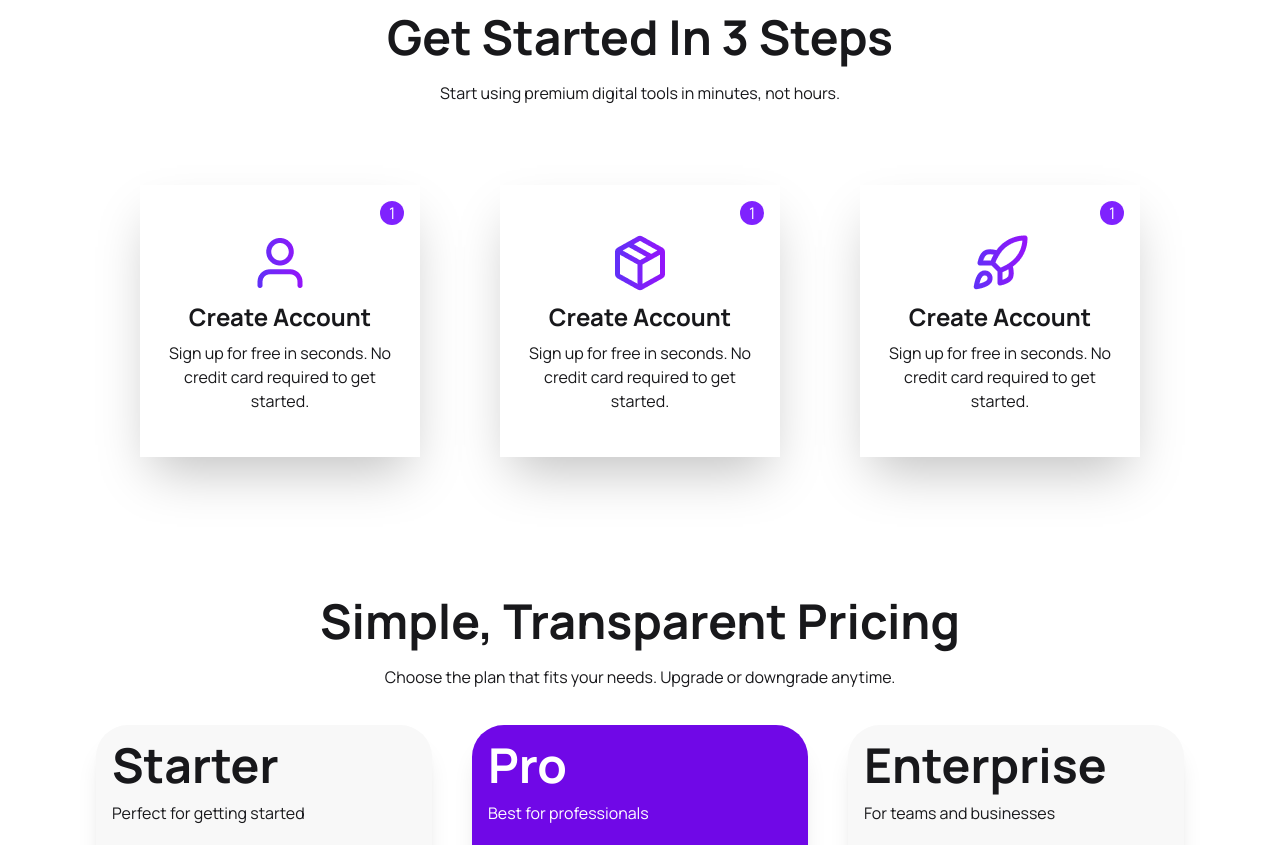
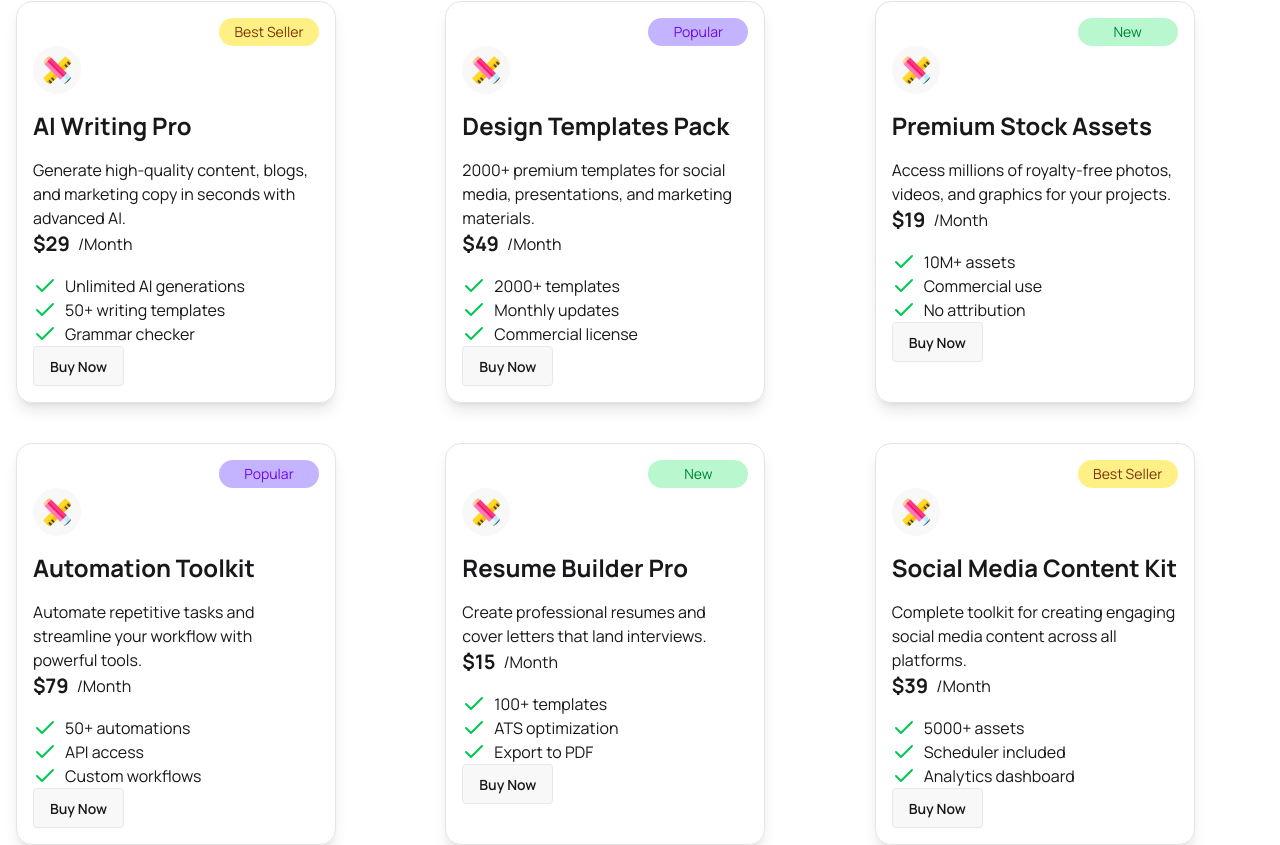
Before and after one commit to Mahadi176/Digitool-Platform, a React (Vite) app: page / in a window 1280 px wide. Shown: the part 1069-1914 px from the top of the page. Built offline with nearby package versions, Linux system fonts and the light colour scheme.

Commit message:
products and cart added

```diff
--- a/index.html
+++ b/index.html
@@ -2,9 +2,9 @@
 <html lang="en" data-theme="light">
   <head>
     <meta charset="UTF-8" />
-    <link rel="icon" type="image/svg+xml" href="/favicon.svg" />
+    <link rel="icon" type="image/svg+xml" href="/src/assets/rocket.png" />
     <meta name="viewport" content="width=device-width, initial-scale=1.0" />
-    <title>digitool-platform</title>
+    <title>Digitool-platform</title>
   </head>
   <body>
     <div id="root"></div>
--- /dev/null
+++ b/public/ProductData.json
@@ -0,0 +1,86 @@
+[
+  {
+    "id": 1,
+    "title": "AI Writing Pro",
+    "description": "Generate high-quality content, blogs, and marketing copy in seconds with advanced AI.",
+    "price": 29,
+    "duration": "monthly",
+    "status": "best-seller",
+    "features": [
+      "Unlimited AI generations",
+      "50+ writing templates",
+      "Grammar checker"
+    ],
+    "image": "../src/assets/products/design-tool.png "
+  },
+  {
+    "id": 2,
+    "title": "Design Templates Pack",
+    "description": "2000+ premium templates for social media, presentations, and marketing materials.",
+    "price": 49,
+    "duration": "one-time",
+    "status": "popular",
+    "features": [
+      "2000+ templates",
+      "Monthly updates",
+      "Commercial license"
+    ],
+    "image": "../src/assets/products/design-tool.png"
+  },
+  {
+    "id": 3,
+    "title": "Premium Stock Assets",
+    "description": "Access millions of royalty-free photos, videos, and graphics for your projects.",
+    "price": 19,
+    "duration": "monthly",
+    "status": "new",
+    "features": [
+      "10M+ assets",
+      "Commercial use",
+      "No attribution"
+    ],
+    "image": "../src/assets/products/design-tool.png"
+  },
+  {
+    "id": 4,
+    "title": "Automation Toolkit",
+    "description": "Automate repetitive tasks and streamline your workflow with powerful tools.",
+    "price": 79,
+    "duration": "monthly",
+    "status": "popular",
+    "features": [
+      "50+ automations",
+      "API access",
+      "Custom workflows"
+    ],
+    "image": "../src/assets/products/design-tool.png"
+  },
+  {
+    "id": 5,
+    "title": "Resume Builder Pro",
+    "description": "Create professional resumes and cover letters that land interviews.",
+    "price": 15,
+    "duration": "one-time",
+    "status": "new",
+    "features": [
+      "100+ templates",
+      "ATS optimization",
+      "Export to PDF"
+    ],
+    "image": "../src/assets/products/design-tool.png"
+  },
+  {
+    "id": 6,
+    "title": "Social Media Content Kit",
+    "description": "Complete toolkit for creating engaging social media content across all platforms.",
+    "price": 39,
+    "duration": "monthly",
+    "status": "best-seller",
+    "features": [
+      "5000+ assets",
+      "Scheduler included",
+      "Analytics dashboard"
+    ],
+    "image": "../src/assets/products/design-tool.png"
+  }
+]
--- a/src/App.jsx
+++ b/src/App.jsx
@@ -5,7 +5,10 @@ import Banner2 from './Components/Banner2'
 import Footer from './Components/Footer'
 import GetStarted from './Components/GetStarted'
 import Pricing from './Components/Pricing/Pricing'
+import Products from './Components/Products/Products'
+import Cart from './Components/Carts/Cart'
 import { Suspense } from 'react'
+import { useState } from 'react'
 
 const getPricing = async() => {
   const res = await fetch('../public/Pricing.json');
@@ -14,16 +17,35 @@ const getPricing = async() => {
 
 const pricingPromise = getPricing();
 
+const GetProduct = async() =>{
+  const res = await fetch('../public/ProductData.json');
+  return res.json();
+}
+
+const productPromise = GetProduct();
 
 function App() {
+
+   const [activeTab,setActiveTab] = useState("product")
+  const [carts,setCarts] = useState([])
 
   return (
     <>
       <Navbar/>
       <Banner/>
       <Banner2/>
+      {/* <Products productPromise={productPromise}/> */}
+<div>
+    <div className="tabs tabs-box justify-center bg-transparent">
+  <input type="radio" name="my_tabs_1" className="tab rounded-full w-40" aria-label="Product" onClick={()=> setActiveTab("product")} defaultChecked/>
+  <input type="radio" name="my_tabs_1" className="tab rounded-full w-40" aria-label={`Cart (${carts.length})`} onClick={()=> setActiveTab("cart")}  />
+</div>
+</div>
+   {activeTab ==="product" && <Products productPromise={productPromise} carts={carts} setCarts={setCarts}/>}
+   {activeTab === "cart" && <Cart carts={carts} setCarts={setCarts}/>}
+
       <GetStarted/>
-     <Suspense fallback={<span class="loading loading-spinner loading-xl"></span>}>
+     <Suspense fallback={<span className="loading loading-spinner loading-xl"></span>}>
        <Pricing pricingPromise={pricingPromise}/>
      </Suspense>
       <Footer/>
--- a/src/Components/Banner.jsx
+++ b/src/Components/Banner.jsx
@@ -4,7 +4,7 @@ import React from 'react';
 
 const Banner = () => {
   return (
-    <div className="relative min-h-162.5 flex items-center overflow-hidden p-4j">
+    <div className="relative min-h-162.5 flex items-center overflow-hidden p-4">
       <div className=" mx-auto grid grid-cols-1 lg:grid-cols-2 gap-10 items-center relative z-10">
         {/* Left Content */}
         <div className="space-y-4">
--- /dev/null
+++ b/src/Components/Carts/Cart.jsx
@@ -0,0 +1,55 @@
+import React from 'react';
+
+const Cart = ({carts,setCarts}) => {
+   const totalPrice = carts.reduce((sum,cart)=> sum + cart.price,0)
+   const handleCheckout =()=> {
+     setCarts([])
+   }
+   const handleDelete = (cart) => {
+   const filteredCart = carts.filter(c => c.id !== cart.id)
+    setCarts(filteredCart)
+   }
+    return (
+        <div className='p-10 lg:w-5xl  mx-auto'>
+            <h1 className='text-3xl font-bold mb-10'>Your Cart</h1>
+            {
+                carts.length === 0 ? <p className='text-xl p-10 text-gray-400 font-bold text-center'>Your cart is Empty</p> :
+                <>
+
+                <div className='w-full'>
+                {
+                    carts.map(cart => <div key={cart.id} className='md:flex items-center justify-between border border-gray-100 shadow-lg rounded-4xl p-5 mb-5  bg-gray-200'>
+                        <div className=''>
+                            <img className='h-20 w-20' src={cart.image} alt="" />
+                        </div>
+                        <div>
+                            <h2 className='text-xl font-bold'>{cart.title}</h2>
+                            <p>{cart.description}</p>
+                        </div>
+                        <div>
+                            <h2 className='text-2xl font-bold'>{cart.price}</h2>
+                            <p>/Month</p>
+                        </div>
+                        <div>
+                            <button onClick={() => handleDelete(cart)} className='btn rounded-full bg-violet-700 text-white'>X</button>
+                        </div>
+                    </div>)
+                }
+            </div>
+            <div className='flex w-full items-center justify-between px-7 py-10 mt-5  bg-black text-white text-3xl font-bold rounded-4xl '>
+                <div>Total</div>
+                <div>$ {totalPrice}</div>
+            </div>
+            <div>
+                <button onClick={handleCheckout} className='w-full bg-red-500 text-white text-2xl font-bold p-5 rounded-4xl my-5'>
+                    checkout
+                </button>
+            </div>
+                </>
+            }
+
+        </div>
+    );
+};
+
+export default Cart;
--- /dev/null
+++ b/src/Components/Products/ProductCard.jsx
@@ -0,0 +1,49 @@
+import React, { useState } from 'react';
+import ProductFeature from './ProductFeature';
+
+
+const ProductCard = ({product,carts,setCarts}) => {
+
+    const [isBuy, setIsBuy] = useState(false)
+
+    const handleBuy = () =>{
+        setIsBuy(true)
+        setCarts([...carts,product ])
+    }
+
+    return (
+        <div className='max-w-80 p-4 border border-zinc-200 shadow-lg rounded-2xl'>
+            {
+              product.status === "best-seller" &&   <div className='flex justify-end'>
+              <p className='p-1 bg-yellow-200 text-amber-900 w-25 rounded-full text-sm text-center'>Best Seller</p>
+          </div>
+            }
+            {
+              product.status === "popular" &&   <div className='flex justify-end'>
+              <p className='p-1 bg-violet-300 text-violet-700 w-25 rounded-full text-sm text-center'>Popular</p>
+          </div>
+            }
+            {
+              product.status === "new" &&   <div className='flex justify-end'>
+              <p className='p-1 bg-green-200 text-green-700 w-25 rounded-full text-sm text-center'>New</p>
+          </div>
+            }
+
+            <img className='bg-base-200 rounded-full p-2 mb-4' src={product.image} alt="" />
+            <h1 className='text-2xl font-bold mb-4'>{product.title}</h1>
+            <p>{product.description}</p>
+            <div className='flex items-center gap-2 mb-4'>
+                <h1 className='text-xl font-bold'>${product.price}</h1>
+                <p>/Month</p>
+            </div>
+            <div>
+                {
+                    product.features.map((feature,index)=> <ProductFeature key={index} feature={feature}/>)
+                }
+            </div>
+            <button onClick={handleBuy} className='btn '>{isBuy ?  "Added to Cart !" : "Buy Now"}</button>
+        </div>
+    );
+};
+
+export default ProductCard;
--- /dev/null
+++ b/src/Components/Products/ProductFeature.jsx
@@ -0,0 +1,13 @@
+import React from 'react';
+import { Check } from 'lucide-react';
+
+const ProductFeature = ({feature}) => {
+    return (
+       <div className='flex items-center gap-2'>
+        <div className='text-green-500'><Check /></div>
+        <p>{feature}</p>
+      </div>
+    );
+};
+
+export default ProductFeature;
--- /dev/null
+++ b/src/Components/Products/Products.jsx
@@ -0,0 +1,16 @@
+import { use } from "react";
+import ProductCard from "./ProductCard";
+
+const Products = ({productPromise,carts,setCarts}) => {
+    const productData = use(productPromise);
+
+    return (
+        <div className="md:grid grid-cols-3 gap-10 mx-auto max-w-7xl px-4 m-5">
+            {
+                productData.map(product => <ProductCard key={product.id} product={product} carts={carts} setCarts={setCarts} />)
+            }
+        </div>
+    );
+};
+
+export default Products;
```
